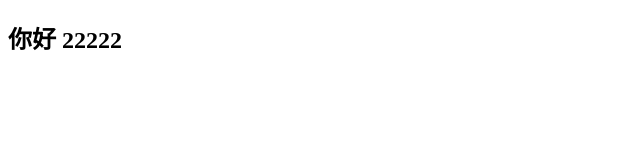
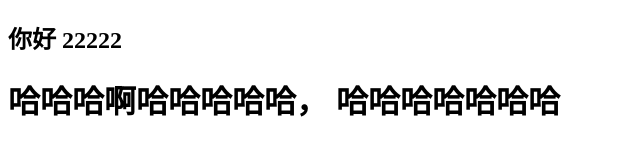
Before and after one commit to aaa742933727/HXY, a plain HTML site: page index.html in a window 1280 px wide. Shown: the whole page, without its empty margins (0-640 px from the left). Drawn offline with Linux system fonts and the light colour scheme.

Commit message:
这是a的提交

```diff
--- a/index.html
+++ b/index.html
@@ -10,6 +10,9 @@
 
 <body>
     <h2>你好 22222</h2>
+    <h1>
+        哈哈哈啊哈哈哈哈哈， 哈哈哈哈哈哈哈
+    </h1>
 </body>
 
 </html>
```
